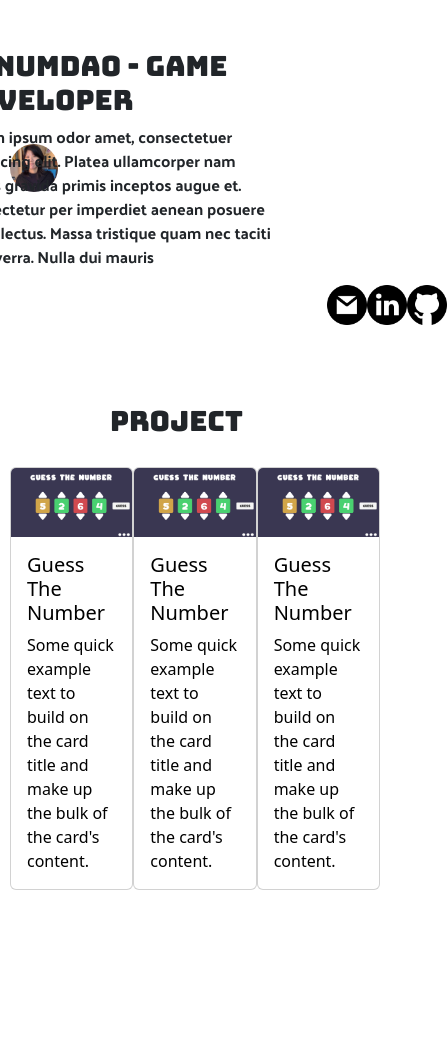
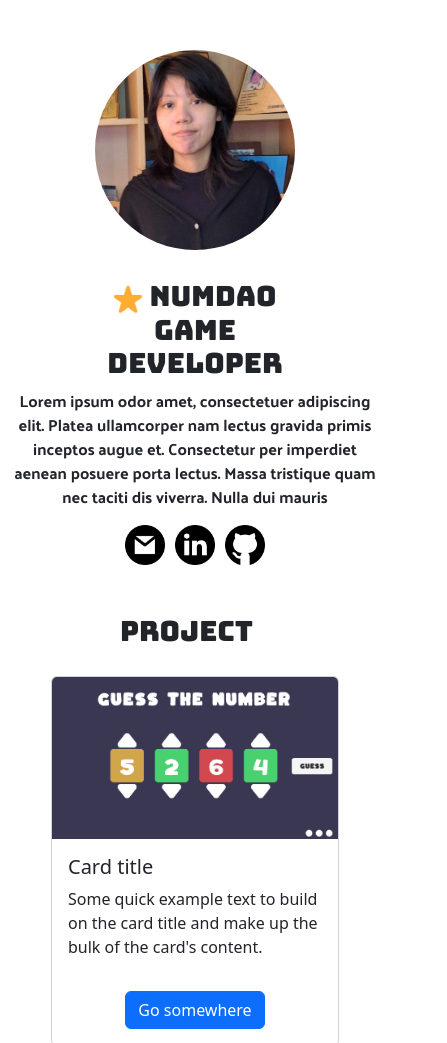
Before and after one commit to NumdyPixe1/Portfolio, a plain HTML site: page index.html in a window 390 px wide. Shown: the top 1043 px of the page, 447 px wide, since content can reach past the window. Before the commit the page ends 890 px from the top, so only its background shows below. Drawn offline with nearby package versions, Linux system fonts and the light colour scheme.

Commit message:
update commit

```diff
--- a/index.html
+++ b/index.html
@@ -12,55 +12,57 @@
 <body>
 <div class="content">
     <div class="main">
-        <img src="images/me.png" alt="" class="my-pic">
+        <div class="image-contatiner">
+            <img src="images/me.png" class="my-image"> </div>
         <div class="content-title">
             <div class="content-1-title">
-            <h1>  <img src="images/star.png" height="30px"> Numdao - Game Developer</h1></div>
+            <h1>  <img src="images/star.png" height="30px"> Numdao  Game Developer</h1></div>
             <div class="content-2-title">
                 <p>Lorem ipsum odor amet, consectetuer adipiscing elit. Platea ullamcorper nam lectus gravida primis
                 inceptos augue et. Consectetur per imperdiet aenean posuere porta lectus.
                 Massa tristique quam nec taciti dis viverra. Nulla dui mauris</p></div>
         </div>
     </div>
+   <!-- ------------- -->
     <div class="social">
             <a href="https://mail.google.com/mail/u/0/?fs=1&tf=cm&to=numdao123@gmail.com" target="_blank"><img src="images/gmail.png" alt="" class="social-img"></a>
             <a href="https://www.linkedin.com/in/numdao/"><img src="images/linkedin.png" alt="Linkedin" class="social-img"></a>
             <a href="https://github.com/NumdyPixe1"><img src="images/github.png" alt="Github" class="social-img"></a>
     </div>
-
-<div class="project">
-    <div class="content-1-project">
+    <!-- ------------- -->
+    <div class="project-contatiner" >
+        <div class="title-project">
             <h1>Project</h1></div>
-
-       <div class="card-list">
-
-        <div class="card" style="width: 18rem";>
-            <a href="#" class="card-link">
-            <img src="images/p1.png" class="card-img-top">
+     <div class="card-deck">
+            <div class="card" style="width: 18rem;">
+                <img class="card-img-top" src="images/p1.png" alt="Card image cap">
                 <div class="card-body">
-                <h5 class="card-title">Guess The Number</h5>
+                  <h5 class="card-title">Card title</h5>
                   <p class="card-text">Some quick example text to build on the card title and make up the bulk of the card's content.</p>
-            </a>
+                </div>
+                <div class="card-body">
+                    <a href="#" class="btn btn-primary">Go somewhere</a>
                 </div>
               </div>
-
-                <div class="card" style="width: 18rem";>
-                    <a href="#" class="card-link">
-                    <img src="images/p1.png" class="card-img-top">
+              <div class="card" style="width: 18rem;">
+                <img class="card-img-top" src="images/p1.png" alt="Card image cap">
                 <div class="card-body">
-                        <h5 class="card-title">Guess The Number</h5>
+                  <h5 class="card-title">Card title</h5>
                   <p class="card-text">Some quick example text to build on the card title and make up the bulk of the card's content.</p>
-                    </a>
+                </div>
+                <div class="card-body">
+                    <a href="#" class="btn btn-primary">Go somewhere</a>
                 </div>
               </div>
-
-                    <div class="card" style="width: 18rem";>
-                        <a href="#" class="card-link">
-                        <img src="images/p1.png" class="card-img-top">
+              <div class="card" style="width: 18rem;">
+                <img class="card-img-top" src="images/p1.png" alt="Card image cap">
                 <div class="card-body">
-                            <h5 class="card-title">Guess The Number</h5>
+                  <h5 class="card-title">Card title</h5>
                   <p class="card-text">Some quick example text to build on the card title and make up the bulk of the card's content.</p>
-                        </a>
+                </div>
+                <div class="card-body">
+                    <a href="#" class="btn btn-primary">Go somewhere</a>
+                </div>
               </div>
             </div>
     </div>
@@ -82,5 +84,6 @@
 
 
 
+
 </body>
 </html>
--- a/style.css
+++ b/style.css
@@ -10,6 +10,7 @@
 }
 
 * {
+
     scroll-behavior: smooth;
     padding: auto;
     margin:auto;
@@ -22,53 +23,51 @@ div.main{
       box-sizing: border-box;
     }
 div.content-title{
-    width: 650px;
-    text-align:start;
-    position: relative;
-    right: 100px;
+   width: 650px;
+   right: 100px;
+}
 
+div.content-1-title,div.title-project{
+    font-family: Bungee-Regular;
 }
-div.content-1-title,div.content-1-project{
-    font-family: Bungee-Regular;
-    display: inline-block;
+div.title-project{
+text-align: start;
+margin-left: 110px;
 }
-div.content-1-project{
-    position: relative;
-    left: 100px;
-}
+
 div.content-2-title{
     font-family: PalanquinDark-Regular;
+}
 
-}
-img.my-pic{
+img.my-image{
     border-radius: 50%;
-    width: 13%;
+    width: 200px;
 }
 
 div.social{
-display: flex;
-flex-direction: row;
-  width: 10%;
+  display: grid;
+  grid-template-columns: 50px 50px 50px;
+width: fit-content;
   position: relative;
   left: 150px;
-  top: auto;
+   /* top: auto;*/
 }
 img.social-img{
-    height: 40px;
+     height: 40px;
  }
 /* --------------------------------------------------------- */
 
-div.project{
+div.project-contatiner{
 position: relative;
 top: 80px;
+
 }
 
-div.card-list{
+ div.card-deck{
     display: flex;
-    flex-direction: row;
-    justify-content: start;
     position: relative;
     top: 20px;
+
 }
 
 a.card-link{
@@ -80,3 +79,36 @@ div.content{
     padding: auto;
     margin: 50px 10px;
 }
+
+@media (max-width: 768px) {
+    div.social{ text-align: center;
+        left: auto; top: 30px;}
+
+      div.content-title{
+        right: auto;
+        position: relative;
+        text-align: center;
+        top: 30px;
+        height: auto;
+        width: auto;}
+
+      div.main{
+       display: block;}
+
+      div.image-contatiner{
+      display: flex;     }
+
+      div.content-1-title{
+       width: 200px;}
+
+    div.content-1-project{
+        margin-left: auto;width: fit-content;
+    }
+
+    div.card-deck{
+        display: block;
+        top: 20px;
+        }
+
+}
+/* 1285px */
```
Lines whose indentation alone changed are shown as unchanged.
